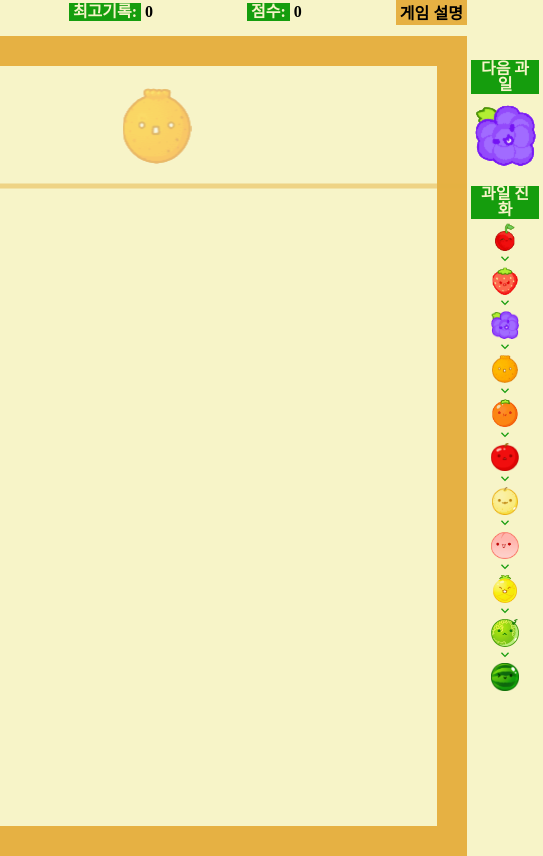
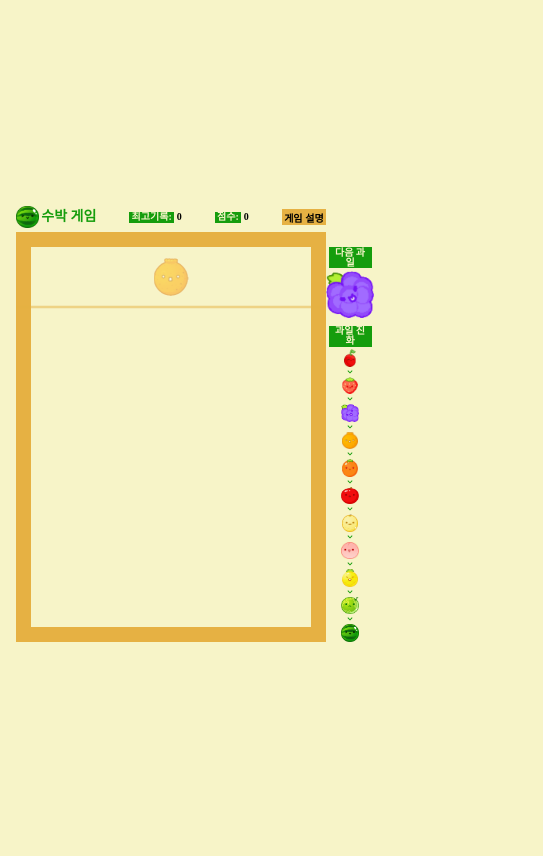
Before and after one commit to 059590/suika-game-dev, a React (Vite) app: page / in a window 390 px wide. Shown: the whole page, 543 px wide, since content can reach past the window. Built offline with nearby package versions, Linux system fonts and the light colour scheme.

Commit message:
design: 반응형 웹

```diff
--- a/src/assets/css/responsive.min.css
+++ b/src/assets/css/responsive.min.css
@@ -1 +1 @@
-@media(min-width: 1024px){:root{font-size:10px}}@media(min-width: 758px)and (max-width: 1023px){:root{font-size:9px}}@media(max-width: 757px){:root{font-size:8px}}
+@media(min-width: 1024px){:root{font-size:10px}}@media(min-width: 758px)and (max-width: 1023px){:root{font-size:5px}}@media(max-width: 757px){:root{font-size:5px}}
--- a/src/assets/scss/responsive.scss
+++ b/src/assets/scss/responsive.scss
@@ -1,35 +1,40 @@
 @charset "utf-8";
 
-$breakpoint-mobile: 335px;
-$breakpoint-tablet: 758px;
-$breakpoint-desktop: 1024px;
+$width-breakpoint-mobile: 335px;
+$height-breakpoint-mobile: 335px;
+
+$width-breakpoint-tablet: 758px;
+$height-breakpoint-tablet: 758px;
+
+$width-breakpoint-desktop: 1024px;
+$height-breakpoint-desktop: 1024px;
 
 @mixin mobile {
-  @media (max-width: #{$breakpoint-tablet - 1px}) {
+  @media (max-width: #{$width-breakpoint-tablet - 1px}) {
     @content;
   }
 }
 
 @mixin tablet {
-  @media (min-width: #{$breakpoint-tablet}) and (max-width: #{$breakpoint-desktop - 1px}) {
+  @media (min-width: #{$width-breakpoint-tablet}) and (max-width: #{$width-breakpoint-desktop - 1px}) {
     @content;
   }
 }
 
 @mixin tablet-desktop {
-  @media (min-width: #{$breakpoint-tablet}) {
+  @media (min-width: #{$width-breakpoint-tablet}) {
     @content;
   }
 }
 
 @mixin tablet-mobile {
-  @media (max-width: #{$breakpoint-desktop - 1px}) {
+  @media (max-width: #{$width-breakpoint-desktop - 1px}) {
     @content;
   }
 }
 
 @mixin desktop {
-  @media (min-width: #{$breakpoint-desktop}) {
+  @media (min-width: #{$width-breakpoint-desktop}) {
     @content;
   }
 }
@@ -39,13 +44,15 @@ $breakpoint-desktop: 1024px;
     font-size: 10px; // 10px === 1rem
   }
 }
+
 @include tablet {
   :root {
-    font-size: 9px;
+    font-size: 5px;
   }
 }
+
 @include mobile {
   :root {
-    font-size: 8px;
+    font-size: 5px;
   }
 }
--- a/src/assets/scss/styled.scss
+++ b/src/assets/scss/styled.scss
@@ -18,10 +18,11 @@ body {
 }
 
 #root {
+
 }
 
 header {
-  max-width: 620px;
+  max-width: 62rem;
   height: 6rem;
   display: flex;
   align-items: center;
@@ -60,14 +61,14 @@ header {
 }
 
 main {
-  max-width: 720px;
-  max-height: 820px;
+  max-width: 72rem;
+  max-height: 82rem;
   display: flex;
   flex-direction: row-reverse;
 
   canvas {
-    max-width: 620px;
-    max-height: 820px;
+    max-width: 62rem;
+    max-height: 82rem;
   }
 
   aside {
```
Also changed, not shown: src/assets/css/styled.min.css.
